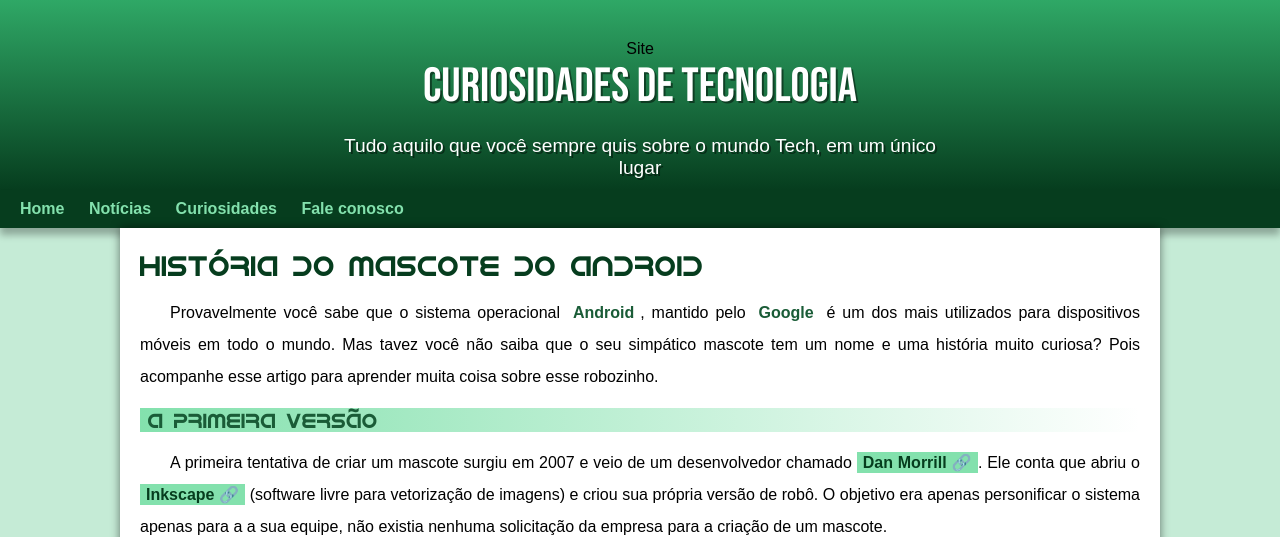
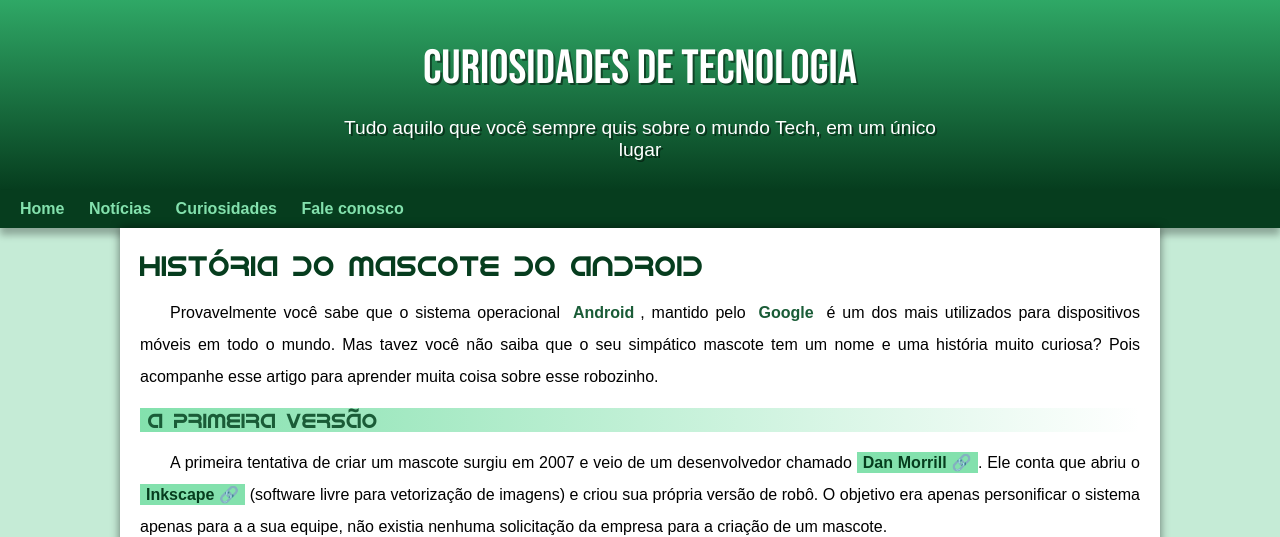
Before and after one commit to JoaoAdmilton/html-css, a plain HTML site: page exercícios/desafio010/index.html in a window 1280 px wide. Shown: the top 537 px of the page. Drawn offline with Linux system fonts and the light colour scheme.

Commit message:
Update index.html

```diff
--- a/exercícios/desafio010/index.html
+++ b/exercícios/desafio010/index.html
@@ -9,7 +9,6 @@
 </head>
 <body>
     <header>
-        Site
         <h1>Curiosidades de Tecnologia</h1>
         <p>Tudo aquilo que você sempre quis sobre o mundo Tech, em um único lugar</p>
     </header>
```
